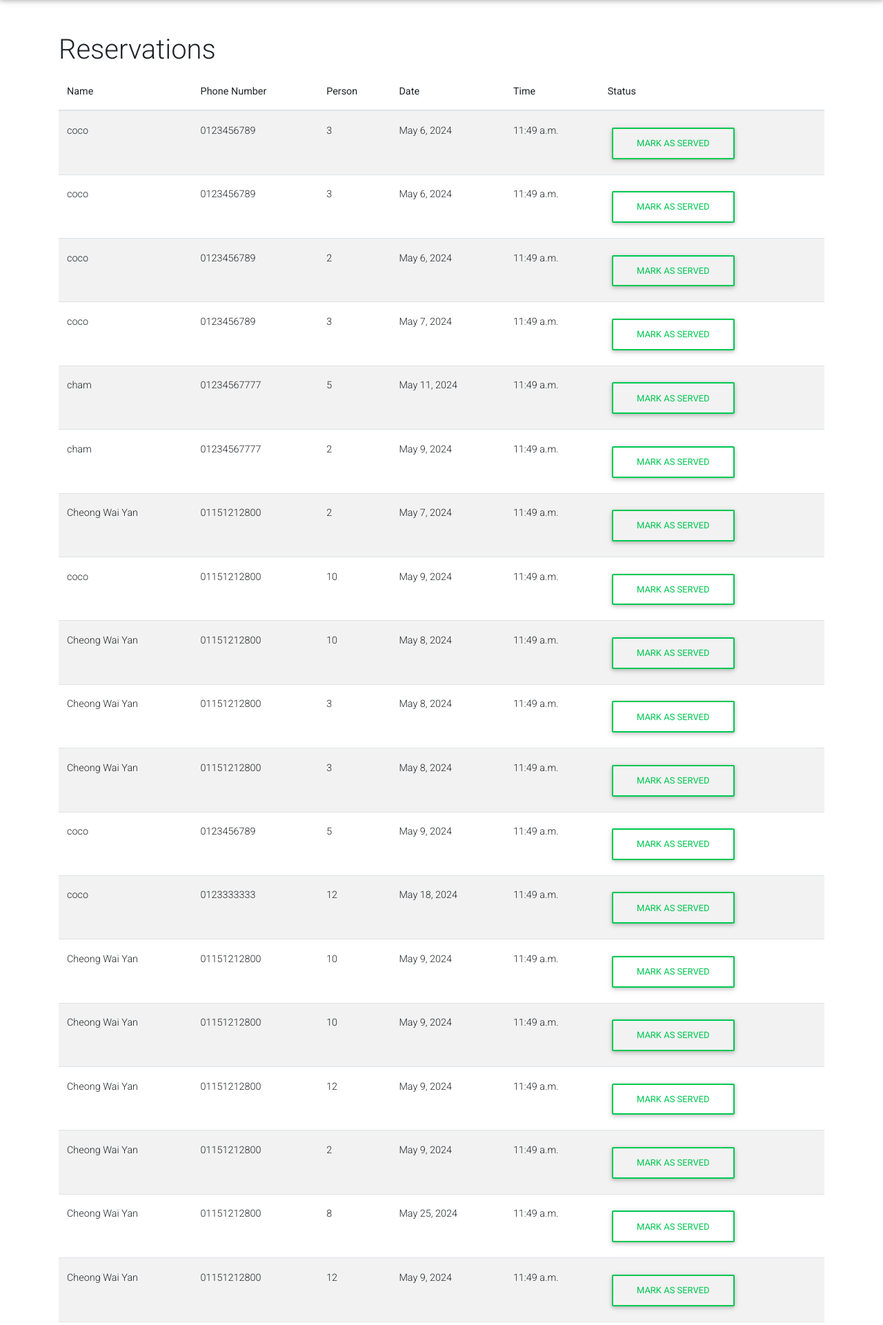
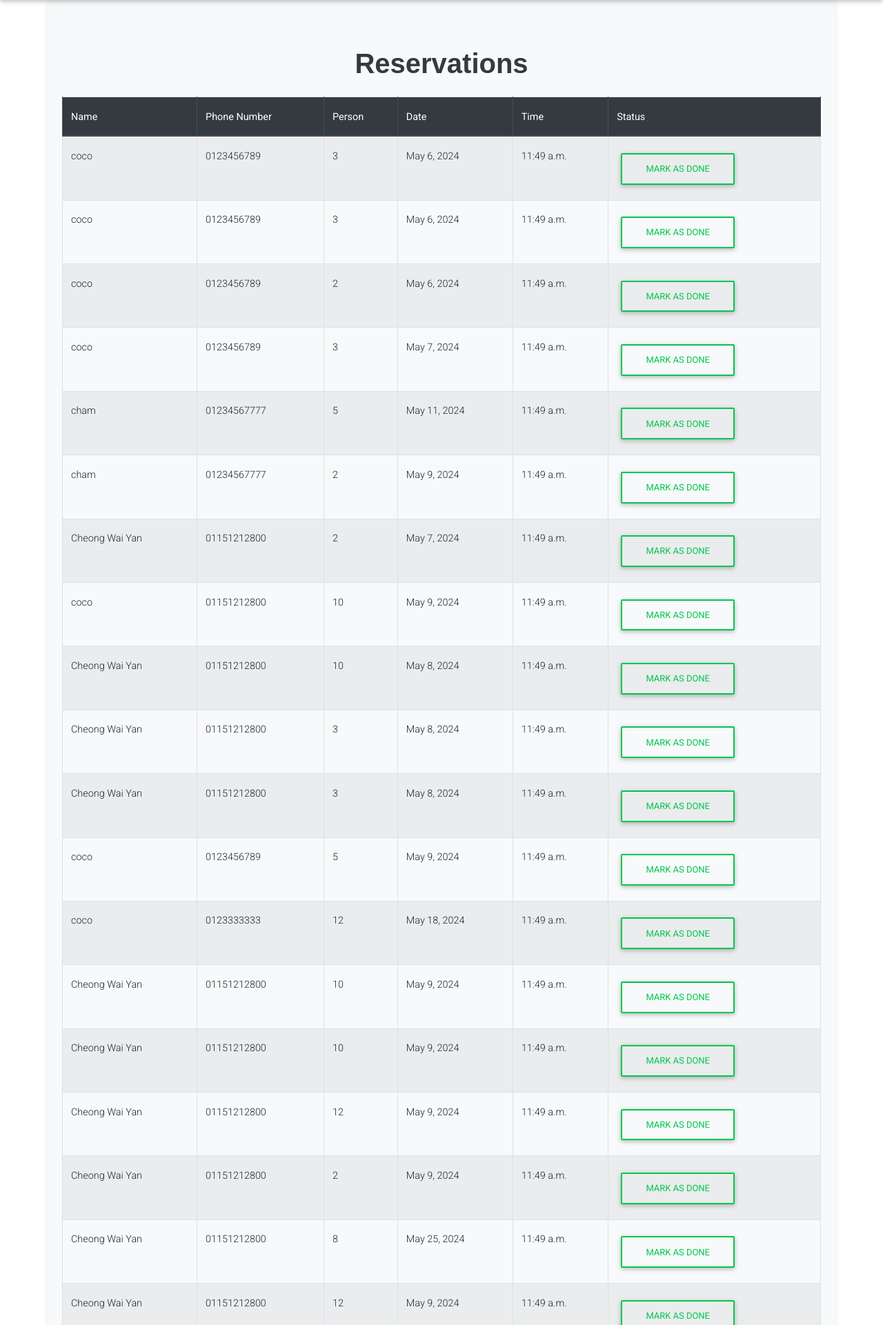
Before and after one commit to YapYuNing08/GitExercise-TT5L-10, a Django app: page /restaurant/restaurant/reservation_details/1/ in a window 1280 px wide. Shown: the part 56-1977 px from the top of the page at 69% size. Run offline with Django 5.2, Linux system fonts and the light colour scheme; data comes from the database, SQL or seed files in the repository; some libraries are stand-ins or nearby versions.

Commit message:
Update reservation_details.html css

```diff
--- a/deliver/restaurant/templates/restaurant/reservation_details.html
+++ b/deliver/restaurant/templates/restaurant/reservation_details.html
@@ -4,9 +4,9 @@
 <div class="container">
     <div class="row justify-content-center">
         <div class="col-md-12 mt-5">
-            <table class="table table-hover table-striped">
-                <h1>Reservations</h1>
-                <thead>
+            <h1 class="text-center mb-4">Reservations</h1>
+            <table class="table table-hover table-striped table-bordered">
+                <thead class="thead-dark">
                     <tr>
                         <th scope="col">Name</th>
                         <th scope="col">Phone Number</th>
@@ -28,22 +28,83 @@
 
                         <td>
                             {% if reservation.is_served %}
-                                <p><i style="color: green;" class="fas fa-check"></i><span class="pl-2">Reservation has been served</span></p>
+                                <p><i style="color: green;" class="fas fa-check"></i><span class="pl-2">Done for Reservation</span></p>
                             {% else %}
                                 <form method="POST">
                                     {% csrf_token %}
                                     <input type="hidden" name="reservation_id" value="{{ reservation.id }}">
-                                    <button type="submit" class="btn btn-outline-success">Mark as served</button>
+                                    <button type="submit" class="btn btn-outline-success">Mark as done</button>
                                 </form>
                             {% endif %}
                         </td>
-                        {% endfor %}
                     </tr>
-
+                    {% endfor %}
                 </tbody>
             </table>
         </div>
     </div>
 </div>
 
+<style>
+    .container {
+        background-color: #f8f9fa;
+        border-radius: 10px;
+        padding: 20px;
+        box-shadow: 0 0 10px rgba(0, 0, 0, 0.1);
+    }
+    h1 {
+        font-family: 'Arial', sans-serif;
+        font-weight: bold;
+        color: #343a40;
+    }
+    .table {
+        width: 100%;
+        margin-bottom: 1rem;
+        color: #212529;
+        border-collapse: collapse;
+    }
+    .table th, .table td {
+        padding: 0.75rem;
+        vertical-align: top;
+        border-top: 1px solid #dee2e6;
+    }
+    .table thead th {
+        vertical-align: bottom;
+        border-bottom: 2px solid #dee2e6;
+    }
+    .table tbody + tbody {
+        border-top: 2px solid #dee2e6;
+    }
+    .table-hover tbody tr:hover {
+        color: #495057;
+        background-color: rgba(0, 0, 0, 0.075);
+    }
+    .table-striped tbody tr:nth-of-type(odd) {
+        background-color: rgba(0, 0, 0, 0.05);
+    }
+    .table-bordered {
+        border: 1px solid #dee2e6;
+    }
+    .table-bordered th, .table-bordered td {
+        border: 1px solid #dee2e6;
+    }
+    .table-bordered thead th, .table-bordered thead td {
+        border-bottom-width: 2px;
+    }
+    .thead-dark th {
+        color: #fff;
+        background-color: #343a40;
+        border-color: #454d55;
+    }
+    .btn-outline-success {
+        color: #28a745;
+        border-color: #28a745;
+    }
+    .btn-outline-success:hover {
+        color: #fff;
+        background-color: #28a745;
+        border-color: #28a745;
+    }
+</style>
+
 {% endblock content %}
```
